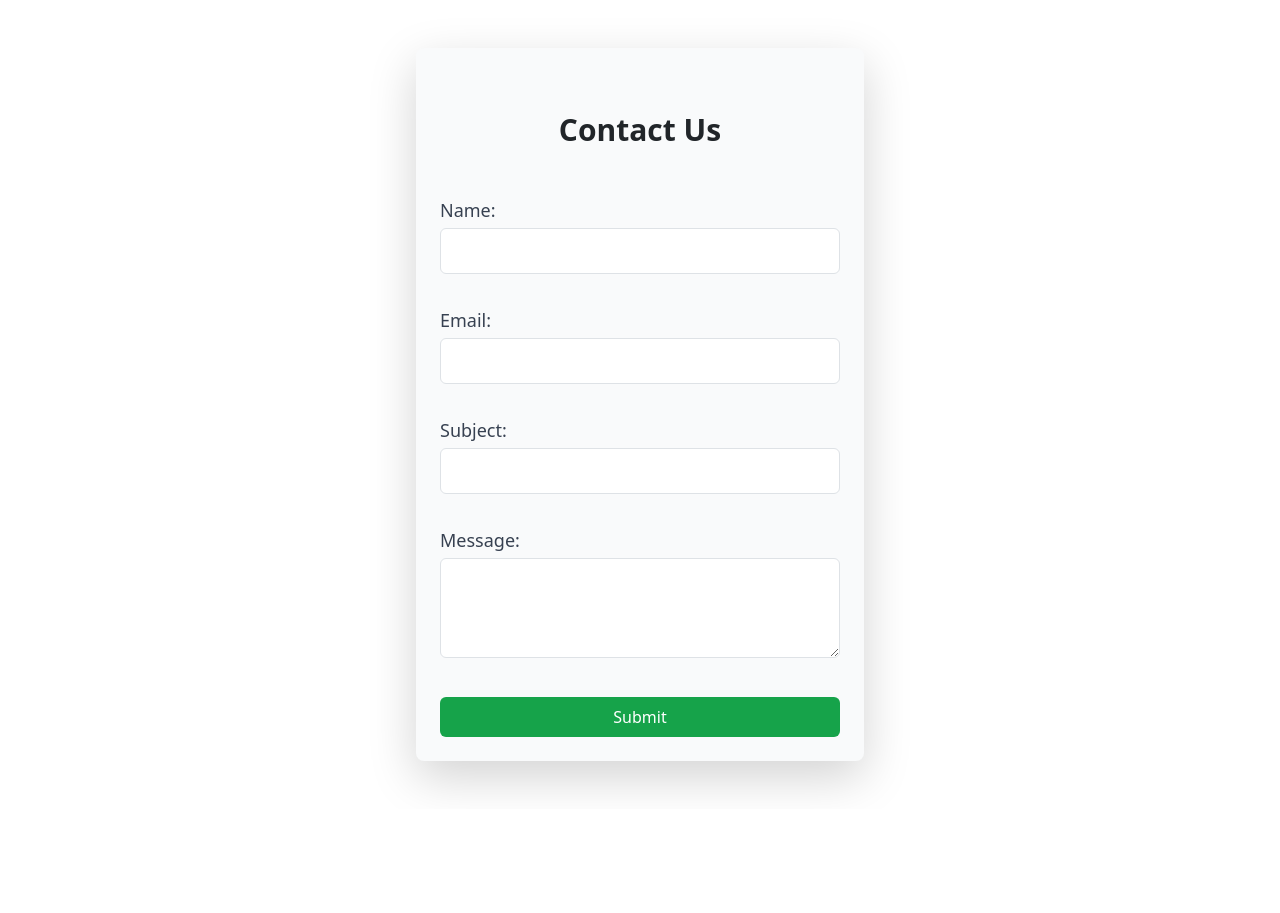
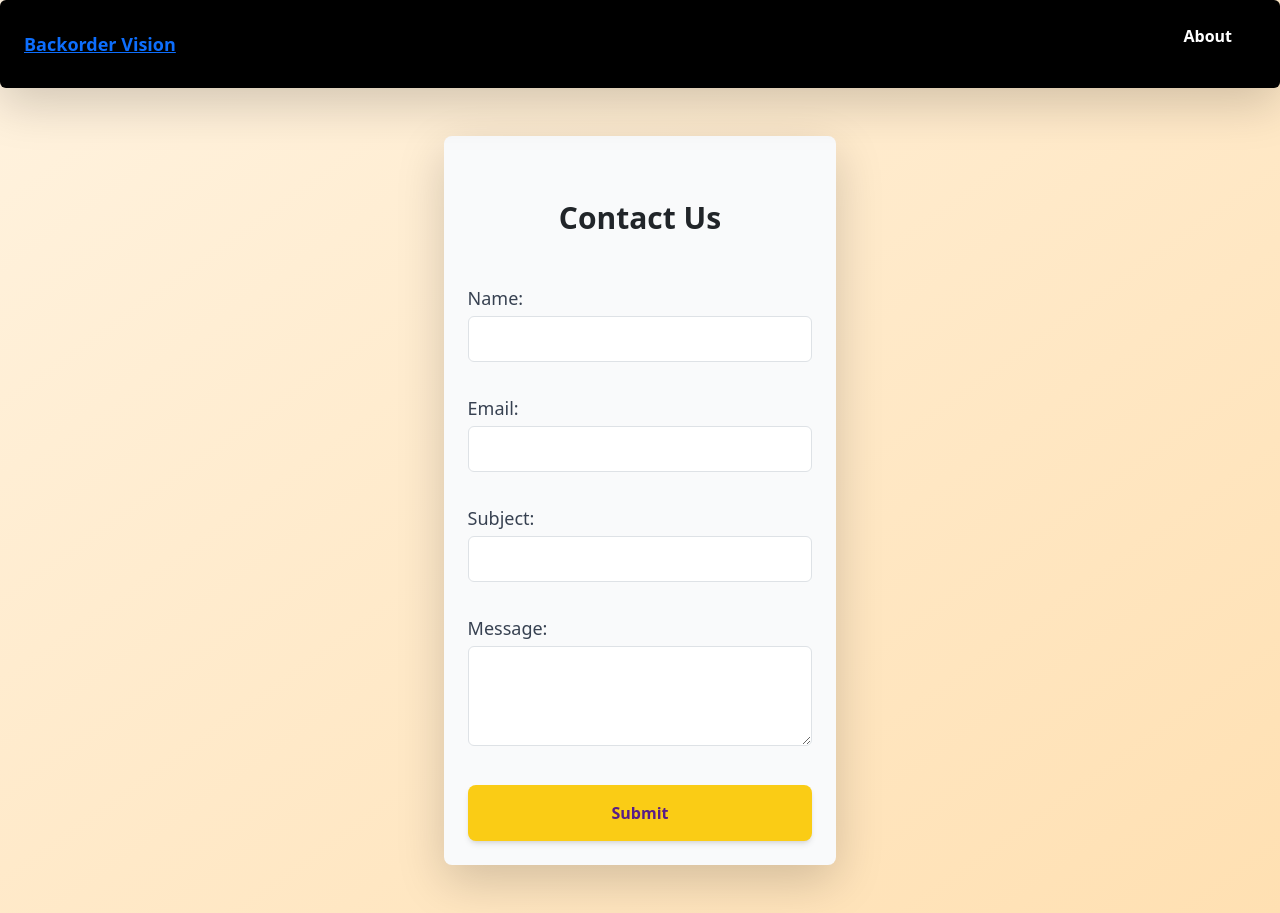
Before and after one commit to Darkshied2/Backorder-Monitoring-System, a React (Create React App) app in the folder frontend/: page /contact in a window 1280 px wide. Before the commit the page ends 809 px from the top, so only its background shows below. Built offline with nearby package versions, Linux system fonts and the light colour scheme.

Commit message:
Update Contact.js

```diff
--- a/frontend/src/components/Contact.js
+++ b/frontend/src/components/Contact.js
@@ -1,5 +1,4 @@
 import React, { useState } from 'react';
-// import Navbar from './Navbar';
 
 const Contact = () => {
   const [formData, setFormData] = useState({
@@ -23,7 +22,7 @@ const Contact = () => {
     e.preventDefault();
 
     try {
-      const response = await fetch('http://localhost:5000/contact', { // Change to the appropriate route
+      const response = await fetch('http://localhost:5000/contact', {
         method: 'POST',
         headers: {
           'Content-Type': 'application/json',
@@ -42,9 +41,30 @@ const Contact = () => {
   };
 
   return (
-    <>
-      <div className="max-w-7xl mx-auto p-5 font-sans">
-        {/* <Navbar /> */}
+    <div
+      className="min-h-screen flex flex-col"
+      style={{
+        background: 'linear-gradient(to bottom right, #fff3e0, #ffe0b2)',
+      }}
+    >
+      <nav className="navbar bg-opacity-30 bg-black backdrop-blur-lg p-4 rounded-md shadow-lg flex justify-between">
+        {/* Logo or Title on the Left */}
+        <div className="navbar-logo text-white font-bold text-lg">
+          <a href="/">Backorder Vision</a>
+        </div>
+        {/* Links on the Right */}
+        <ul className="navbar-list flex space-x-6">
+          <li className="navbar-item">
+            <a
+              href="/about"
+              className="navbar-link text-white font-semibold hover:bg-orange-500 hover:text-black transition-all duration-300 transform hover:scale-105 px-4 py-2 rounded-lg no-underline"
+            >
+              About
+            </a>
+          </li>
+        </ul>
+      </nav>
+      <div className="flex-grow flex items-center justify-center p-5">
         <div className="max-w-md mx-auto p-6 rounded-lg shadow-lg bg-gray-50">
           <h2 className="text-3xl font-semibold text-center py-10">Contact Us</h2>
           {submitted ? (
@@ -97,14 +117,14 @@ const Contact = () => {
                   className="p-2 mt-1 mb-4 rounded border border-gray-300 w-full resize-y min-h-[100px]"
                 />
               </label>
-              <button type="submit" className="p-2 rounded bg-green-600 text-white hover:bg-green-700 transition duration-300">
+              <button type="submit" className="bg-yellow-400 text-purple-900 p-3 rounded-lg hover:bg-yellow-500 w-full transition-all duration-300 shadow-md font-bold">
                 Submit
               </button>
             </form>
           )}
         </div>
       </div>
-    </>
+    </div>
   );
 };
 
```
